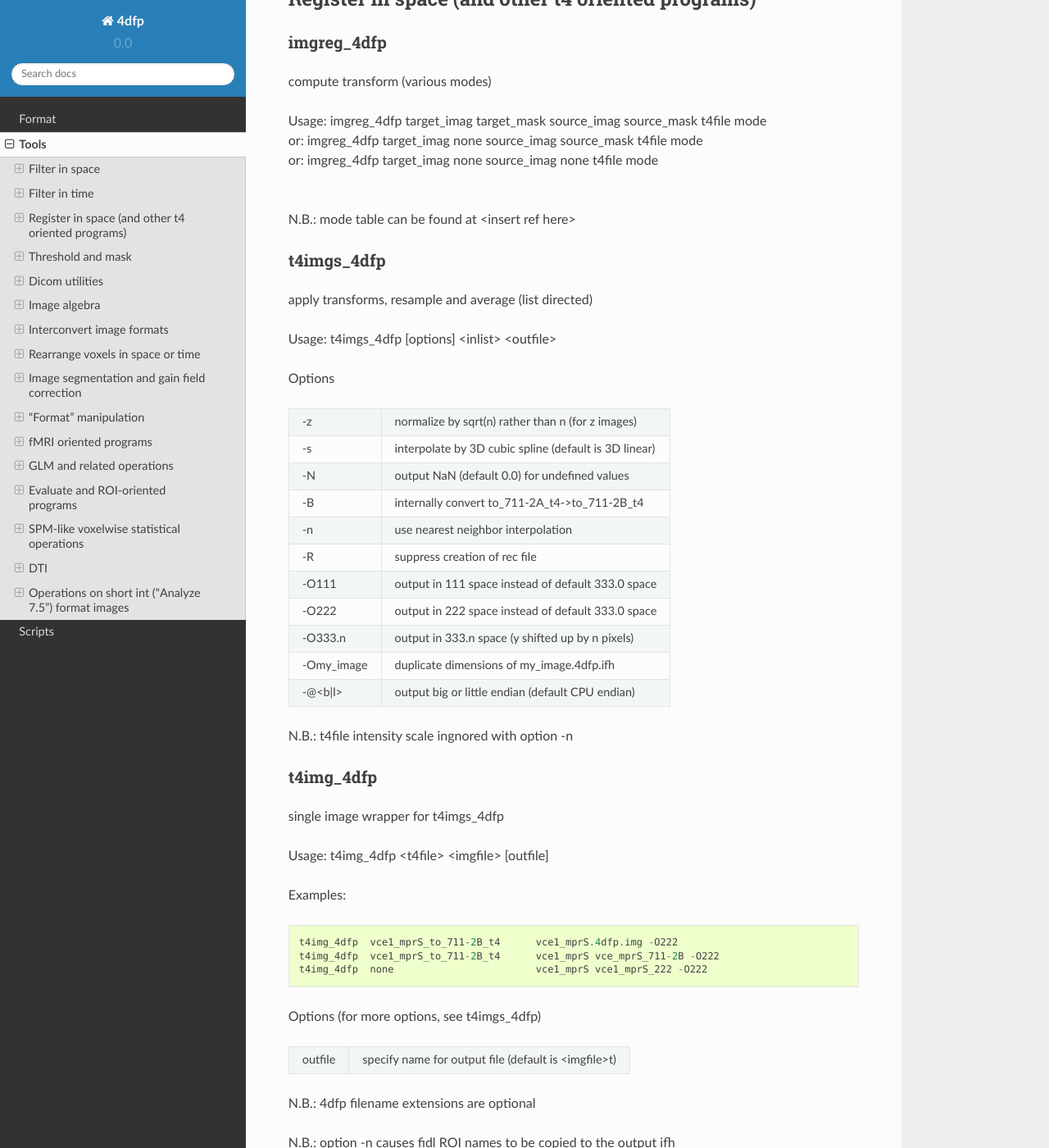
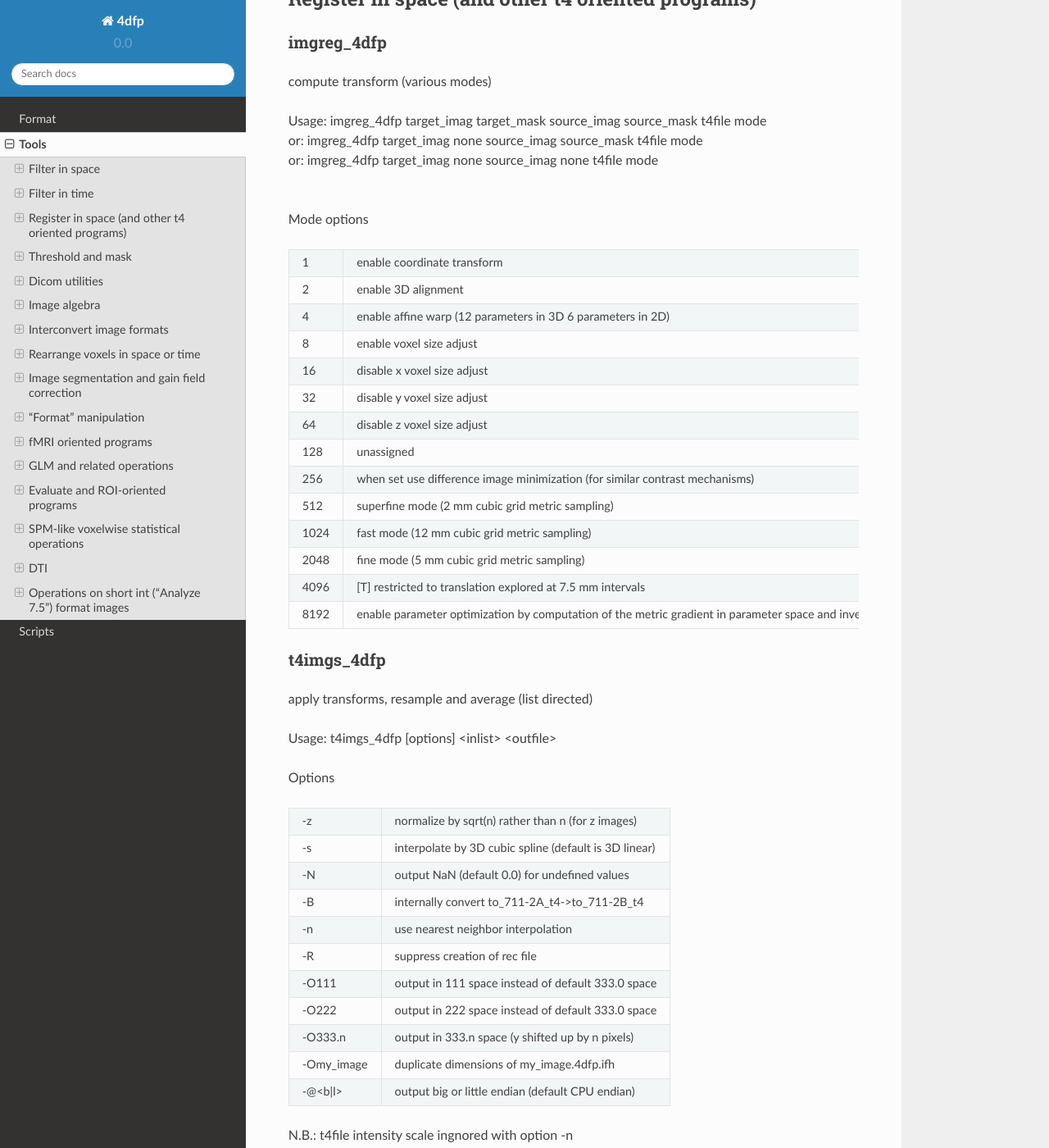
Before and after one commit to BlackHershey/4dfp-docs, a Sphinx documentation site: the page built from docs/tools.rst, in a window 1280 px wide and 1400 px high, scrolled down 2890 px. Shown: the whole window at 82% size. Built offline with Sphinx 7.4.7 and the Read the Docs theme 2.0.0, drawn with Linux system fonts in a browser that asks for light colours; some of the changed text lies outside the part shown.

Commit message:
added modes table to img_reg and included ref links for wrapper scripts

```diff
--- a/docs/tools.rst
+++ b/docs/tools.rst
@@ -126,7 +126,26 @@ compute transform (various modes)
 | or:		imgreg_4dfp target_imag        none source_imag        none t4file mode
 |
 
-N.B.: mode table can be found at <insert ref here>
+Mode options
+
+====	====================================================================================================================
+1		enable coordinate transform
+2		enable 3D alignment
+4		enable affine warp (12 parameters in 3D 6 parameters in 2D)
+8		enable voxel size adjust
+16		disable x voxel size adjust
+32		disable y voxel size adjust
+64		disable z voxel size adjust
+128		unassigned
+256		when set use difference image minimization (for similar contrast mechanisms)
+512		superfine mode (2 mm cubic grid metric sampling)
+1024	fast mode (12 mm cubic grid metric sampling)
+2048	fine mode (5 mm cubic grid metric sampling)
+4096	[T] restricted to translation explored at 7.5 mm intervals
+8192	enable parameter optimization by computation of the metric gradient in parameter space and inversion of the Hessian
+====	====================================================================================================================
+
+.. _t4imgs_4dfp:
 
 t4imgs_4dfp
 -----------
@@ -154,7 +173,7 @@ N.B.: t4file intensity scale ingnored with option -n
 
 t4img_4dfp
 ----------
-single image wrapper for t4imgs_4dfp
+single image wrapper for :ref:`t4imgs_4dfp`
 
 Usage:	t4img_4dfp <t4file> <imgfile> [outfile]
 
@@ -164,7 +183,7 @@ Examples::
 	t4img_4dfp  vce1_mprS_to_711-2B_t4 	vce1_mprS vce_mprS_711-2B -O222
 	t4img_4dfp  none			vce1_mprS vce1_mprS_222 -O222
 
-Options (for more options, see t4imgs_4dfp)
+Options (for more options, see :ref:`t4imgs_4dfp`)
 
 =======	====================================================
 outfile	specify name for output file (default is <imgfile>t)
@@ -834,7 +855,7 @@ Options
 
 extract_frame_4dfp
 ------------------
-extract single frame from stack (paste_4dfp wrapper)
+extract single frame from stack (:ref:`paste_4dfp` wrapper)
 
 Usage:	extract_frame_4dfp <(4dfp) stack> <(int) frame>
 
@@ -850,7 +871,7 @@ Options
 
 chop_4dfp
 ---------
-extract contiguous frames from stack (paste_4dfp wrapper)
+extract contiguous frames from stack (:ref:`paste_4dfp` wrapper)
 
 usage:	chop_4dfp <(4dfp) stack> <(int) frame0> <(int) frame1>
 
```
Also changed, not shown: other parts of docs/tools.rst (+2 -0 lines).
